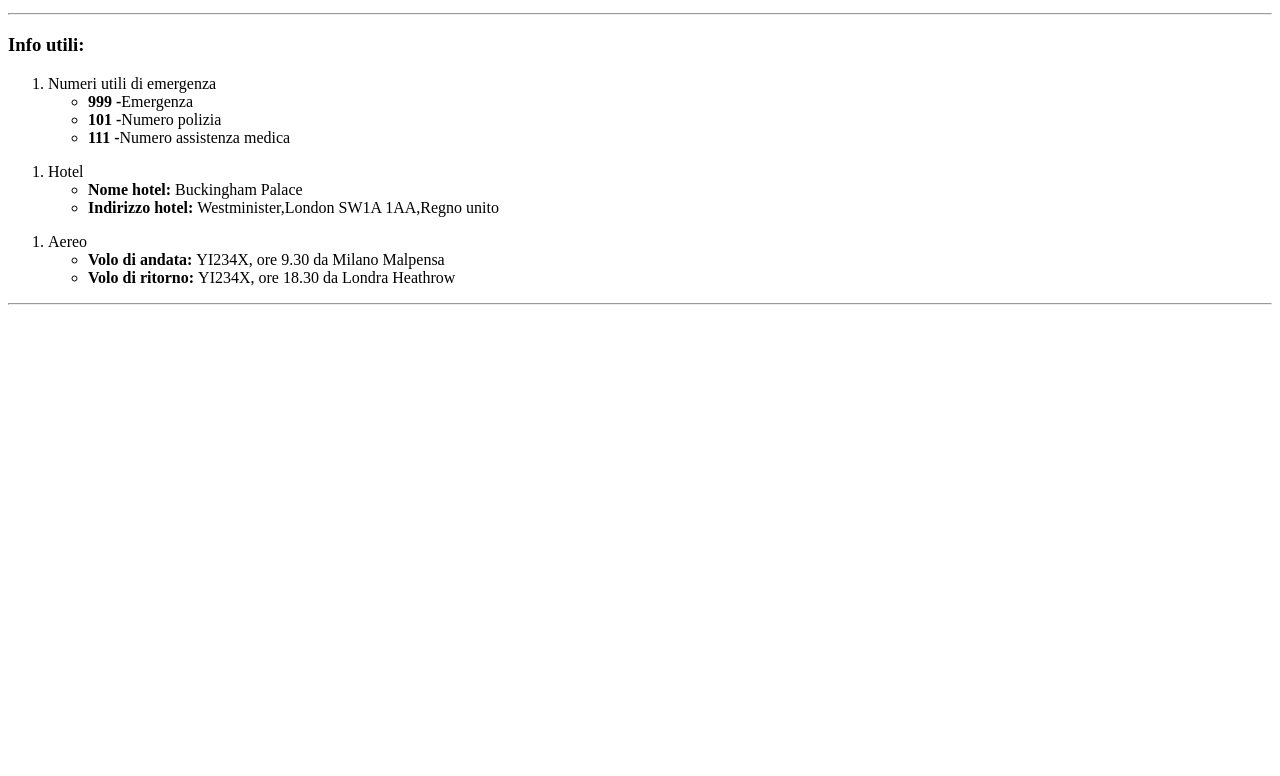
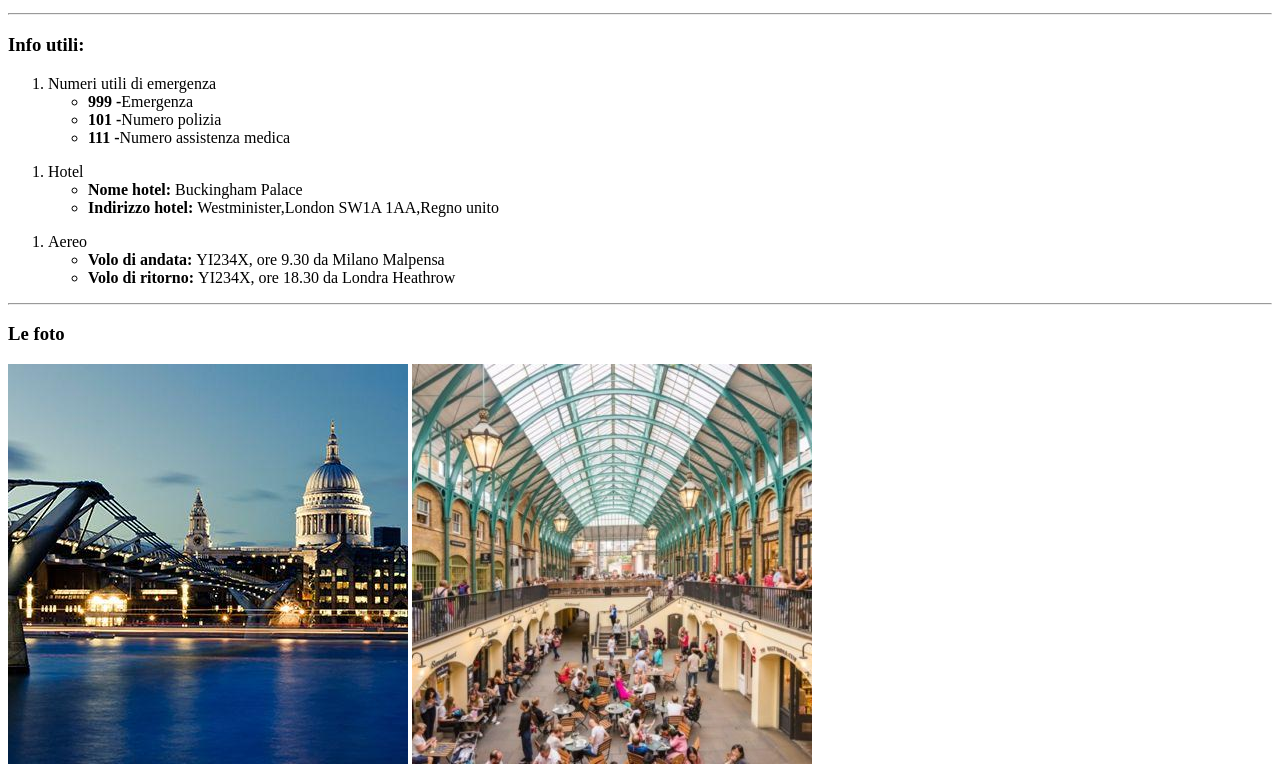
Before and after one commit to federossi93/html-london-trip, a plain HTML site: page index.html in a window 1280 px wide. Shown: the part 1021-1797 px from the top of the page. Before the commit the page ends 1334 px from the top, so only its background shows below. Drawn offline with Linux system fonts and the light colour scheme.

Commit message:
4° article-main complete

```diff
--- a/index.html
+++ b/index.html
@@ -92,6 +92,12 @@
             </ol>
             <hr>
         </article>
+        <!--Foto-->
+        <article>
+            <h3>Le foto</h3>
+            <img src="/img/london-400x400-compressor_0.jpg" alt="">
+            <img src="/img/London-Wider-Area-e1597319992670-400x400.jpg" alt="">
+        </article>
     </main>
 </body>
 </html>
```
